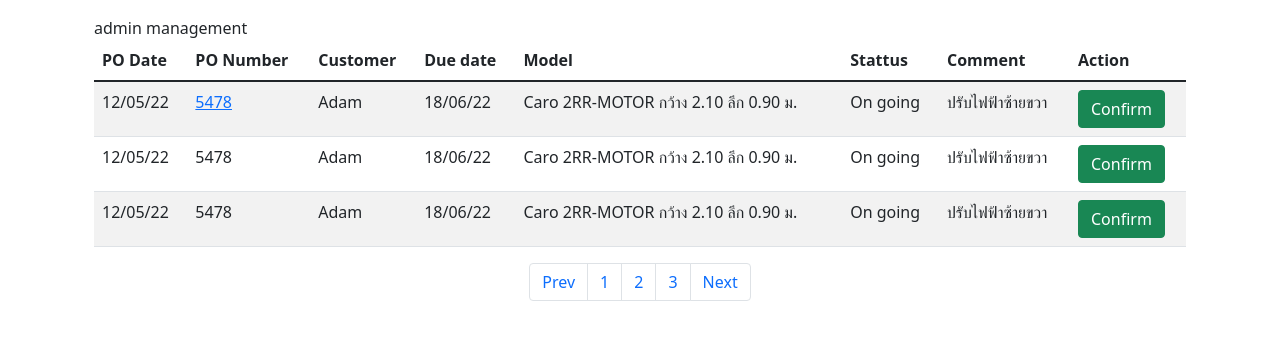
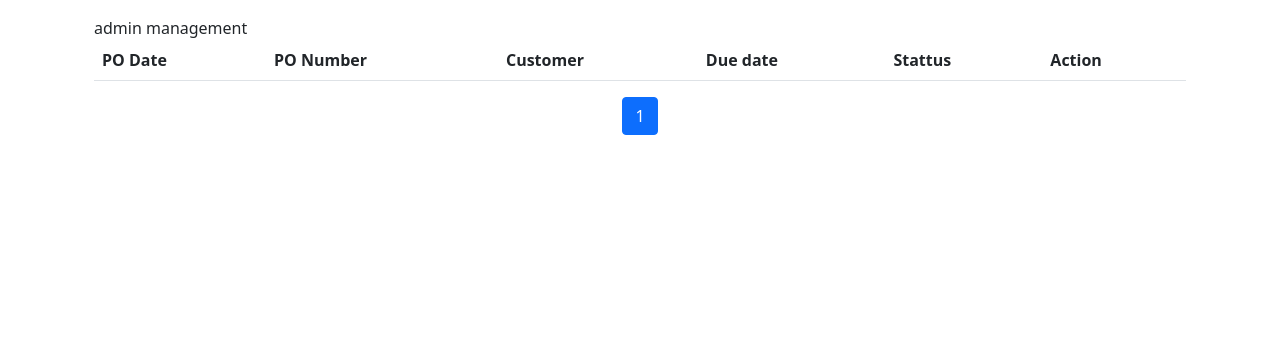
Before and after one commit to toppyishappy/furtniture_crm, a Django app: page /admin-management/ in a window 1280 px wide. Shown: the part 56-396 px from the top of the page. Run offline with Django 3.2, Linux system fonts and the light colour scheme; a user stored in the database is signed in; tables that the repository leaves empty hold one stand-in row (values such as "Sample post"); lists and menus that the app fills with data are empty; some libraries are stand-ins or nearby versions.

Commit message:
update admin management

```diff
--- a/core/urls.py
+++ b/core/urls.py
@@ -1,5 +1,7 @@
 from django.urls import path
 from core.views import HomePage, PurchaseOrder, AdminManagement, Management, Summary, PurchaseOrderDetail, PurchaseOrderEdit, PurchaseOrderItem
+from core.api.v1 import AdminManagementAPI
+
 urlpatterns = [
     path('', HomePage.as_view()),
     path('purchase-order/', PurchaseOrder.as_view()),
@@ -11,7 +13,7 @@ urlpatterns = [
     path('summary/', Summary.as_view()),
 
     # api
-    # path('api/purchase-order', PurchaseOrderAPI.as_view()),
+    path('api/admin-management', AdminManagementAPI.as_view()),
 ]
 
 # api url
--- a/core/views.py
+++ b/core/views.py
@@ -1,10 +1,11 @@
 from datetime import datetime, timedelta
 
 from django.shortcuts import redirect, render
-from django.views.generic import View
+from django.views.generic import View, ListView
 from django.utils.decorators import method_decorator
 from django.contrib.auth.decorators import login_required
 from django.db import DatabaseError, transaction
+from django.core.paginator import Paginator
 
 from core.forms import PurchaseOrderForm, ItemForm, SaleForm
 from core.models import ItemColor, ItemImage, ItemMaterial, ItemModel, ItemType, SaleOrder, SaleOrderDetail, WorkLocation
@@ -112,7 +113,7 @@ class PurchaseOrderItem(View):
                 print('error')
 
         if sale_form.is_valid():
-            SaleOrder.objects.update(**(sale_form.cleaned_data))
+            SaleOrder.objects.update(**(sale_form.cleaned_data), status=SaleOrder.WATING_APPROVED)
             return redirect('/')
         return redirect(f'/purchase-order/{id}/item')
 
@@ -125,10 +126,20 @@ class PurchaseOrderEdit(View):
 
 
 @method_decorator(login_required, name='dispatch')
-class AdminManagement(View):
+class AdminManagement(ListView):
+    model = SaleOrder
+    template_name = 'core/admin-management.html'
+    paginate_by = 1
 
-    def get(self, request):
-        return render(request, 'core/admin-management.html')
+    def get_queryset(self):
+        result = []
+        orders = SaleOrder.objects.filter(status=SaleOrder.INITIAL)
+        for order in orders:
+            result.append({
+                'customer': Customer.objects.get(id=order.customer_id),
+                'order': order
+            })
+        return result
 
 
 @method_decorator(login_required, name='dispatch')
--- a/templates/core/admin-management.html
+++ b/templates/core/admin-management.html
@@ -20,7 +20,7 @@
           <!-- Modal footer -->
           <div class="modal-footer">
           <button type="button" class="btn btn-danger" data-bs-dismiss="modal">ยกเลิก</button>
-          <button type="button" class="btn btn-primary button-shadow" data-bs-dismiss="modal" >ยืนยัน</button>
+          <button type="button" class="btn btn-primary button-shadow" data-bs-dismiss="modal" onclick="confirm()">ยืนยัน</button>
           </div>
 
       </div>
@@ -36,14 +36,12 @@
             <th scope="col">PO Number</th>
             <th scope="col">Customer</th>
             <th scope="col">Due date</th>
-            <th scope="col">Model</th>
             <th scope="col">Stattus</th>
-            <th scope="col">Comment</th>
             <th scope="col">Action</th>
           </tr>
         </thead>
         <tbody>
-          <tr>
+          <!-- <tr>
               <td>12/05/22</td>
               <td><a href="/purchase-order/1">5478</a></td>
               <td>Adam</td>
@@ -72,38 +70,39 @@
               <td>On going</td>
               <td>ปรับไฟฟ้าซ้ายขวา</td>
               <td><button class='btn btn-success' data-bs-toggle="modal" data-bs-target="#myModal">Confirm</button></td>
+          </tr> -->
+          {% for item in page_obj %}
+          <tr>
+            <td>{{item.order.created_date|date:"SHORT_DATE_FORMAT"}}</td>
+            <td>{{item.order.id}}</td>
+            <td>{{item.customer.fullname}}</td>
+            <td>{{item.order.delivery_date|date:"SHORT_DATE_FORMAT"}}</td>
+            <td>{{item.order.status}}</td>
+            <td><button class='btn btn-success' onclick="confirm('{{item.order.id}}')">Confirm</button></td>
         </tr>
+          {% endfor %}
         </tbody>
   </table>
+
 
 <div class="d-flex justify-content-center mt-2">
   <nav aria-label="Page navigation example">
     <ul class="pagination">
-        <li class="page-item">
-          <a class="page-link" aria-label="Previous">
-            <span >Prev</span>
-          </a>
+      {% if page_obj.has_previous %}
+        <li class="page-item"><a class="page-link" href="?page={{ page_obj.previous_page_number }}">Previous</a></li>
+      {% endif %}
+      {% for page in page_obj.paginator.page_range %}
+        {% if page == page_obj.number %}
+        <li class="page-item active" aria-current="page">
+          <a class="page-link" href="?page={{page}}">{{ page }}</a>
         </li>
-        <li class="page-item">
-          <a class="page-link" aria-label="Next" >
-            <span >1</span>
-          </a>
-        </li>
-        <li class="page-item">
-          <a class="page-link" aria-label="Next" >
-            <span >2</span>
-          </a>
-        </li>
-        <li class="page-item">
-          <a class="page-link" aria-label="Next" >
-            <span >3</span>
-          </a>
-        </li>
-        <li class="page-item">
-          <a class="page-link" aria-label="Next" >
-            <span >Next</span>
-          </a>
-        </li>
+        {% else %}
+          <li class="page-item"><a class="page-link" href="?page={{page}}">{{ page }}</a></li>
+        {% endif %}
+      {% endfor %}
+      {% if page_obj.has_next %}
+        <li class="page-item"><a class="page-link" href="?page={{ page_obj.next_page_number }}">Next</a></li>
+      {% endif %}
     </ul>
   </nav>
 </div>
@@ -111,3 +110,45 @@
 
 
 {% endblock %}
+{% block script %}
+<script src="//cdn.jsdelivr.net/npm/sweetalert2@11"></script>
+<script>
+  const confirm = (orderId) => {
+    Swal.fire({
+      title: 'Are you sure?',
+      text: "You won't be able to revert this!",
+      icon: 'warning',
+      showCancelButton: true,
+      confirmButtonColor: '#3085d6',
+      cancelButtonColor: '#d33',
+      confirmButtonText: 'Yes, delete it!'
+    })
+  .then( async(result) => {
+    if (result.isConfirmed) {
+      const data = {
+        'action': 'confirm',
+        'order_id': orderId
+      }
+      const path = '/api/admin-management'
+      const res = await postData(path, data)
+      if(res.ok){
+        window.location.href = '/admin-management/';
+      }
+    }
+  })
+  }
+</script>
+<script>
+  const postData = async(path, data) => {
+        const response = await fetch(path,
+            {
+                method: 'POST',
+                headers: {
+                'Content-Type': 'application/json'
+            },
+            body: JSON.stringify(data)
+        });
+        return await response.json()
+    }
+</script>
+{% endblock %}
```
Also changed, not shown: core/api/v1.py (+11 -3 lines). Lines whose indentation alone changed are shown as unchanged.
